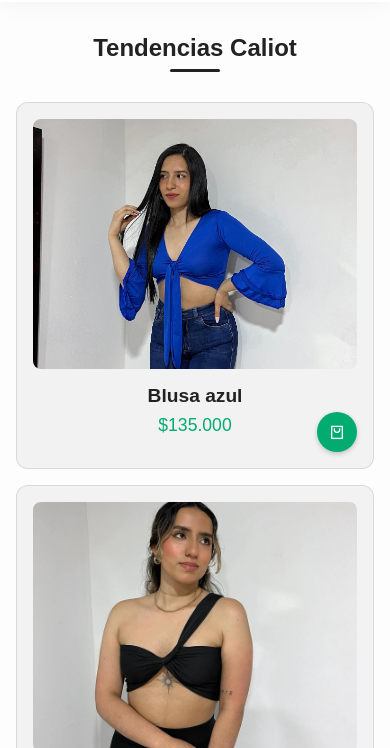
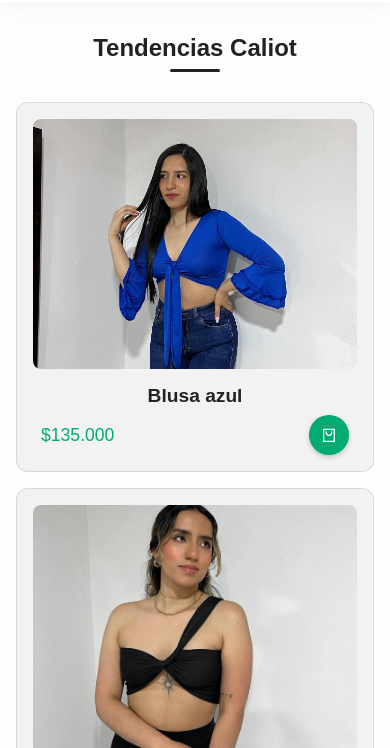
Before and after one commit to Alexus97/caliotstore, a plain HTML site: page index.html in a window 390 px wide. Shown: the part 96-844 px from the top of the page. Drawn offline with nearby package versions, Linux system fonts and the light colour scheme; a web font is replaced by a local one.

Commit message:
fix: Mejora el alineamiento del precio y el icono de la bolsa en las tarjetas de productos - Agrega contenedor flex para mejor alineación - Ajusta espaciado y márgenes - Implementa diseño responsive mejorado

```diff
--- a/assets/css/section-grid.css
+++ b/assets/css/section-grid.css
@@ -14,7 +14,7 @@
 }
 
 .section__title::after {
-    content: '';
+  content: "";
   position: absolute;
   bottom: -10px;
   left: 50%;
@@ -41,6 +41,7 @@
   border: 1px solid rgba(0, 0, 0, 0.1);
   display: flex;
   flex-direction: column;
+  height: 100%;
 }
 
 .product__box:hover {
@@ -67,20 +68,26 @@
   color: var(--black--button);
   margin-bottom: 0.5rem;
   text-align: center;
+  flex-grow: 0;
+}
+
+.product__price-cart {
+  display: flex;
+  align-items: center;
+  justify-content: space-between;
+  margin-top: auto;
+  padding: 0 0.5rem;
 }
 
 .product__price {
   font-size: 1.1rem;
   font-weight: 500;
   color: #02ac70;
-    margin-bottom: 1rem;
-    text-align: center;
+  margin: 0;
 }
 
 .add__cart {
-    position: absolute;
-    bottom: 1rem;
-    right: 1rem;
+  position: relative;
   background: #02ac70;
   color: white;
   width: 40px;
--- a/index.html
+++ b/index.html
@@ -130,8 +130,10 @@
               class="product__img"
             />
             <h2 class="product__title">Blusa azul</h2>
+            <div class="product__price-cart">
               <span class="product__price">$135.000</span>
               <i class="ri-shopping-bag-2-line add__cart"></i>
+            </div>
           </div>
 
           <div class="product__box">
@@ -141,8 +143,10 @@
               class="product__img"
             />
             <h2 class="product__title">Crop top negro</h2>
+            <div class="product__price-cart">
               <span class="product__price">$135.000</span>
               <i class="ri-shopping-bag-2-line add__cart"></i>
+            </div>
           </div>
 
           <div class="product__box">
@@ -152,8 +156,10 @@
               class="product__img"
             />
             <h2 class="product__title">Blusa blanca</h2>
+            <div class="product__price-cart">
               <span class="product__price">$135.000</span>
               <i class="ri-shopping-bag-2-line add__cart"></i>
+            </div>
           </div>
 
           <div class="product__box">
@@ -163,8 +169,10 @@
               class="product__img"
             />
             <h2 class="product__title">Blusa y falda texas</h2>
+            <div class="product__price-cart">
               <span class="product__price">$135.000</span>
               <i class="ri-shopping-bag-2-line add__cart"></i>
+            </div>
           </div>
 
           <div class="product__box">
@@ -174,8 +182,10 @@
               class="product__img"
             />
             <h2 class="product__title">Crop top angel</h2>
+            <div class="product__price-cart">
               <span class="product__price">$135.000</span>
               <i class="ri-shopping-bag-2-line add__cart"></i>
+            </div>
           </div>
 
           <div class="product__box">
@@ -185,8 +195,10 @@
               class="product__img"
             />
             <h2 class="product__title">Blusa cafe</h2>
+            <div class="product__price-cart">
               <span class="product__price">$135.000</span>
               <i class="ri-shopping-bag-2-line add__cart"></i>
+            </div>
           </div>
         </div>
       </section>
```
Lines whose indentation alone changed are shown as unchanged.
